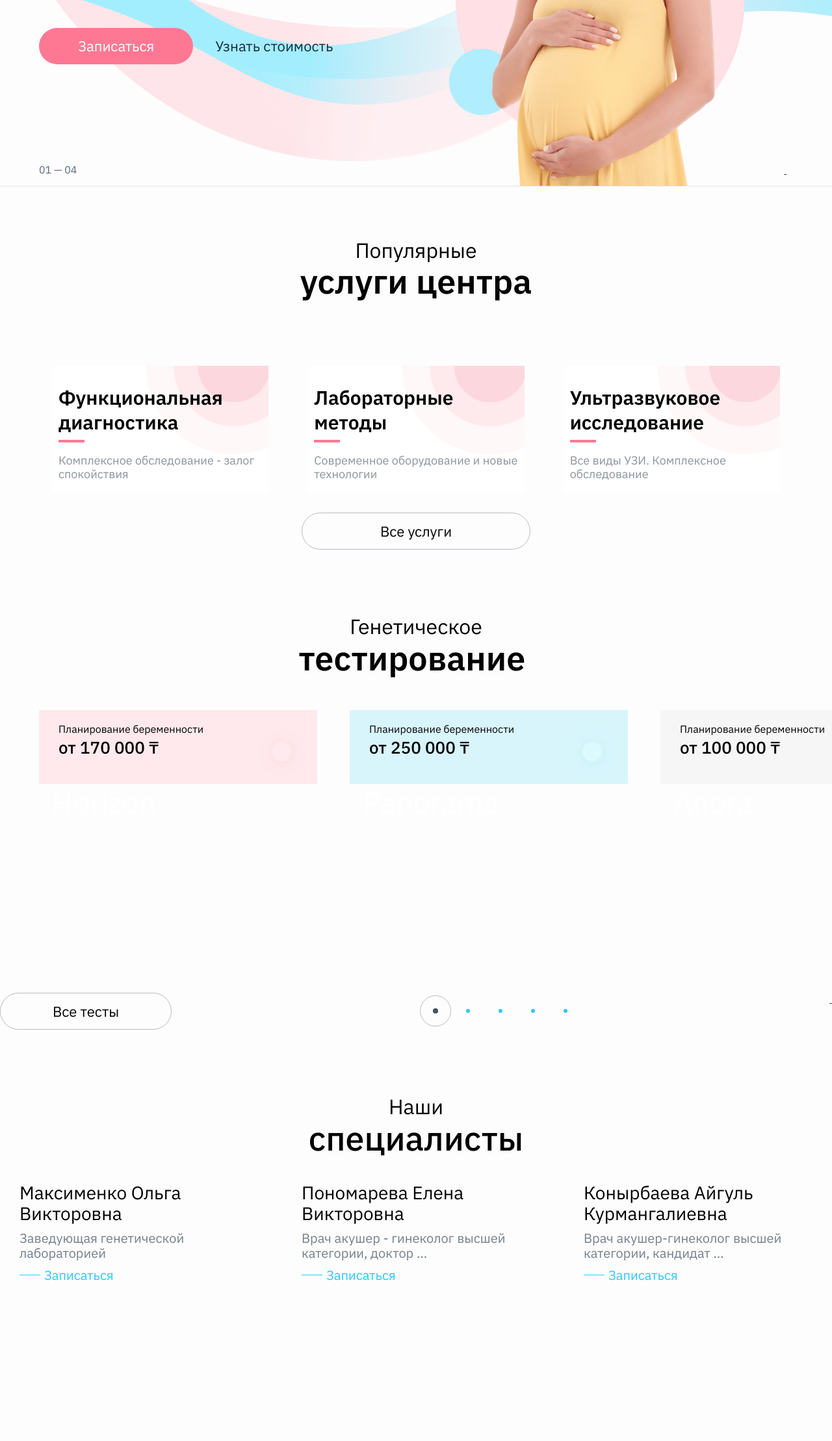
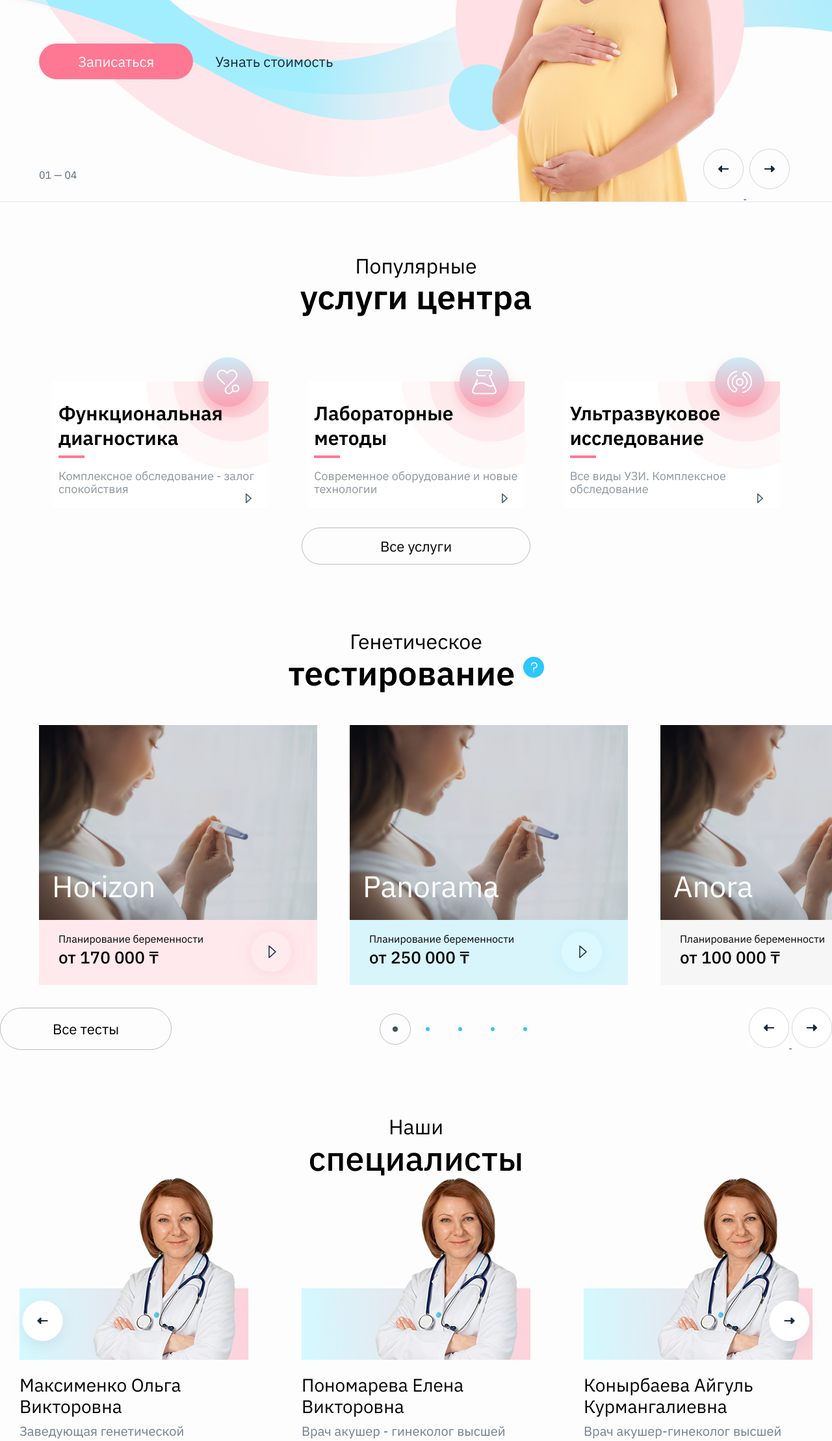
Before and after one commit to Masia0124/medicine, a plain HTML site: page docs/index.html in a window 1280 px wide. Shown: the part 582-2800 px from the top of the page at 65% size. Drawn offline with nearby package versions, Linux system fonts and the light colour scheme; files whose address does not match are found by name.

Commit message:
знову не правильний шлях

```diff
--- a/docs/index.html
+++ b/docs/index.html
@@ -17,19 +17,19 @@
         <div class="header">
             <div class="d-flex">
                 <div class="logo">
-                    <img src="src/icons/Logo.png" alt="">
+                    <img src="icons/Logo.png" alt="">
                 </div>
                 <div class="dropdown">
                     <button class="dropbtn d-flex">г. Алматы
-                        <img src="src/icons/Icon.png" alt="">
+                        <img src="icons/Icon.png" alt="">
                     </button>
                     <div class="dropdown-content">
                         <div class="Select-city d-flex">
                             <p>Выберите город</p>
-                            <img src="src/icons/Close.png" alt="">
+                            <img src="icons/Close.png" alt="">
                         </div>
                         <div class="d-flex Нур-Султан">
-                            <img class="ok-img" src="src/icons/OK.jpg" alt="">
+                            <img class="ok-img" src="icons/OK.jpg" alt="">
                             <a href="#">Нур-Султан</a>
                         </div>
                         <hr>
@@ -47,7 +47,7 @@
                 <div class="language">
                     <div>
                         <a href="">РУ</a>
-                        <img src="src/icons/Icon.png" alt="">
+                        <img src="icons/Icon.png" alt="">
                     </div>
                     <div class="choose-language">
                         <a href="">УКР</a>
@@ -67,12 +67,12 @@
         <div class="nav-mobile-inner">
             <div class="city-mobile-cover" id="city-mobile-cover">
                 <div class="close_and_back d-flex">
-                    <img id="back_city" src="src/icons/Back.png" alt="">
-                    <img id="close_city" src="src/icons/close2.0.png" alt="">
+                    <img id="back_city" src="icons/Back.png" alt="">
+                    <img id="close_city" src="icons/close2.0.png" alt="">
                 </div>
                 <ul>
                     <li>
-                        <img class="ok-img" src="src/icons/OK.jpg" alt="">
+                        <img class="ok-img" src="icons/OK.jpg" alt="">
                         <a href="">Нур-Султан</a>
                         <hr>
                     </li>
@@ -92,7 +92,7 @@
                         <span>г.Алматы</span><span> > </span>
                     </div>
 
-                    <img id="close-mobile" src="src/icons/close2.0.png" alt="">
+                    <img id="close-mobile" src="icons/close2.0.png" alt="">
 
                 </header>
                 <nav class="mobile-nav">
@@ -147,7 +147,7 @@
             <li><a href="">Контакты</a></li>
         </ul>
         <div>
-            <img src="src/icons/Shere.jpg" alt="">
+            <img src="icons/Shere.jpg" alt="">
         </div>
     </nav>
     <section class="slider d-flex">
@@ -164,10 +164,10 @@
                 <p>01 — 04</p>
                 <div>
                     <a href="">
-                        <img src="src/icons/Previous03.png" alt="">
+                        <img src="icons/Previous03.png" alt="">
                     </a>
                     <a href="">
-                        <img src="src/icons/Next03.png" alt="">
+                        <img src="icons/Next03.png" alt="">
                     </a>
                 </div>
             </div>
@@ -183,30 +183,30 @@
             <div class="services_types-div d-flex">
                 <div class="services_types">
                     <div>
-                        <img src="src/icons/Icon (3).png" alt="">
+                        <img src="icons/Icon (3).png" alt="">
                         <h3>Функциональная диагностика</h3>
                         <hr>
                         <p>Комплексное обследование - залог спокойствия</p>
                         <a href="">
-                            <img src="src/icons/Arrow.jpg" alt="">
+                            <img src="icons/Arrow.jpg" alt="">
                         </a>
                     </div>
                     <div>
-                        <img src="src/icons/Icon (2).png" alt="">
+                        <img src="icons/Icon (2).png" alt="">
                         <h3>Лабораторные <br> методы</h3>
                         <hr>
                         <p>Современное оборудование и новые технологии</p>
                         <a href="">
-                            <img src="src/icons/Arrow.jpg" alt="">
+                            <img src="icons/Arrow.jpg" alt="">
                         </a>
                     </div>
                     <div>
-                        <img src="src/icons/Icon (4).png" alt="">
+                        <img src="icons/Icon (4).png" alt="">
                         <h3>Ультразвуковое исследование</h3>
                         <hr>
                         <p>Все виды УЗИ. Комплексное обследование</p>
                         <a href="">
-                            <img src="src/icons/Arrow.jpg" alt="">
+                            <img src="icons/Arrow.jpg" alt="">
                         </a>
                     </div>
                 </div>
@@ -218,64 +218,64 @@
         <div class="genetic_tests_h4">
             <h4>Генетическое</h4>
             <h4>тестирование <a href="">
-                    <img src="src/icons/Description.png" alt="">
+                    <img src="icons/Description.png" alt="">
                 </a> </h4>
 
         </div>
         <div class="genetic_tests-slider d-flex">
             <div class="genetic_tests-absolute d-flex" id="genetic-slider">
                 <div class="genetic-slider">
-                    <img src="src/img/picture.jpg" alt="">
+                    <img src="img/picture.jpg" alt="">
                     <h5>Horizon</h5>
                     <div>
                         <p>Планирование беременности</p>
                         <p>от 170 000 ₸ </p>
                         <a href="">
-                            <img src="src/icons/Arrow.png" alt="">
+                            <img src="icons/Arrow.png" alt="">
                         </a>
                     </div>
                 </div>
                 <div class="genetic-slider">
-                    <img src="src/img/picture.jpg" alt="">
+                    <img src="img/picture.jpg" alt="">
                     <h5>Panorama</h5>
                     <div>
                         <p>Планирование беременности</p>
                         <p>от 250 000 ₸ </p>
                         <a href="">
-                            <img src="src/icons/Arrow.png" alt="">
+                            <img src="icons/Arrow.png" alt="">
                         </a>
                     </div>
                 </div>
                 <div class="genetic-slider">
-                    <img src="src/img/picture.jpg" alt="">
+                    <img src="img/picture.jpg" alt="">
                     <h5>Anora</h5>
                     <div>
                         <p>Планирование беременности</p>
                         <p> от 100 000 ₸</p>
                         <a href="">
-                            <img src="src/icons/Arrow.png" alt="">
+                            <img src="icons/Arrow.png" alt="">
                         </a>
                     </div>
                 </div>
                 <div class="genetic-slider">
-                    <img src="src/img/picture.jpg" alt="">
+                    <img src="img/picture.jpg" alt="">
                     <h5>Panorama</h5>
                     <div>
                         <p>Планирование беременности</p>
                         <p>от 250 000 ₸ </p>
                         <a href="">
-                            <img src="src/icons/Arrow.png" alt="">
+                            <img src="icons/Arrow.png" alt="">
                         </a>
                     </div>
                 </div>
                 <div class="genetic-slider">
-                    <img src="src/img/picture.jpg" alt="">
+                    <img src="img/picture.jpg" alt="">
                     <h5>Horizon</h5>
                     <div>
                         <p>Планирование беременности</p>
                         <p>от 170 000 ₸ </p>
                         <a href="">
-                            <img src="src/icons/Arrow.png" alt="">
+                            <img src="icons/Arrow.png" alt="">
                         </a>
                     </div>
                 </div>
@@ -292,10 +292,10 @@
             </ul>
             <div>
                 <a href="">
-                    <img src="src/icons/Previous.jpg" alt="">
+                    <img src="icons/Previous.jpg" alt="">
                 </a>
                 <a href="">
-                    <img src="src/icons/Next.jpg" alt="">
+                    <img src="icons/Next.jpg" alt="">
                 </a>
             </div>
         </div>
@@ -310,7 +310,7 @@
 
 
                 <div>
-                    <img src="src/img/Group 2.png" alt="">
+                    <img src="img/Group 2.png" alt="">
                     <p>Максименко Ольга Викторовна</p>
                     <p>Заведующая генетической лабораторией</p>
                     <div class="d-flex">
@@ -321,7 +321,7 @@
 
 
                 <div>
-                    <img src="src/img/Group 2.png" alt="">
+                    <img src="img/Group 2.png" alt="">
                     <p>Пономарева Елена Викторовна</p>
                     <p>Врач акушер - гинеколог высшей категории, доктор ...</p>
                     <div class="d-flex">
@@ -332,7 +332,7 @@
 
 
                 <div>
-                    <img src="src/img/Group 2.png" alt="">
+                    <img src="img/Group 2.png" alt="">
                     <p>Конырбаева Айгуль Курмангалиевна</p>
                     <p>Врач акушер-гинеколог высшей категории, кандидат ...</p>
                     <div class="d-flex">
@@ -347,10 +347,10 @@
         </div>
         <div class="previous-next">
             <a href="">
-                <img src="src/icons/Previous02.png" alt="">
+                <img src="icons/Previous02.png" alt="">
             </a>
             <a href="">
-                <img src="src/icons/Next02.png" alt="">
+                <img src="icons/Next02.png" alt="">
             </a>
         </div>
         <div class="doctors_batton">
```
